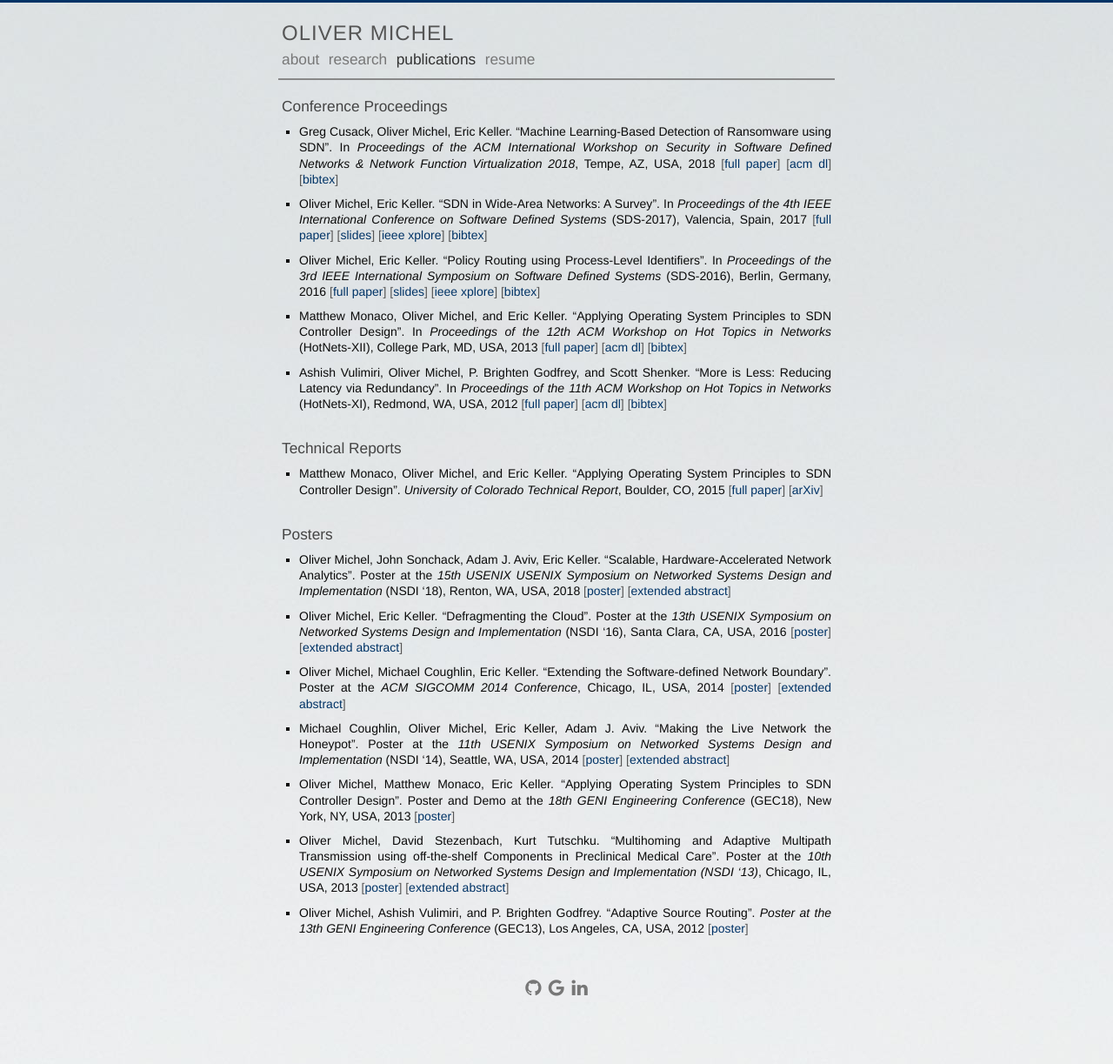
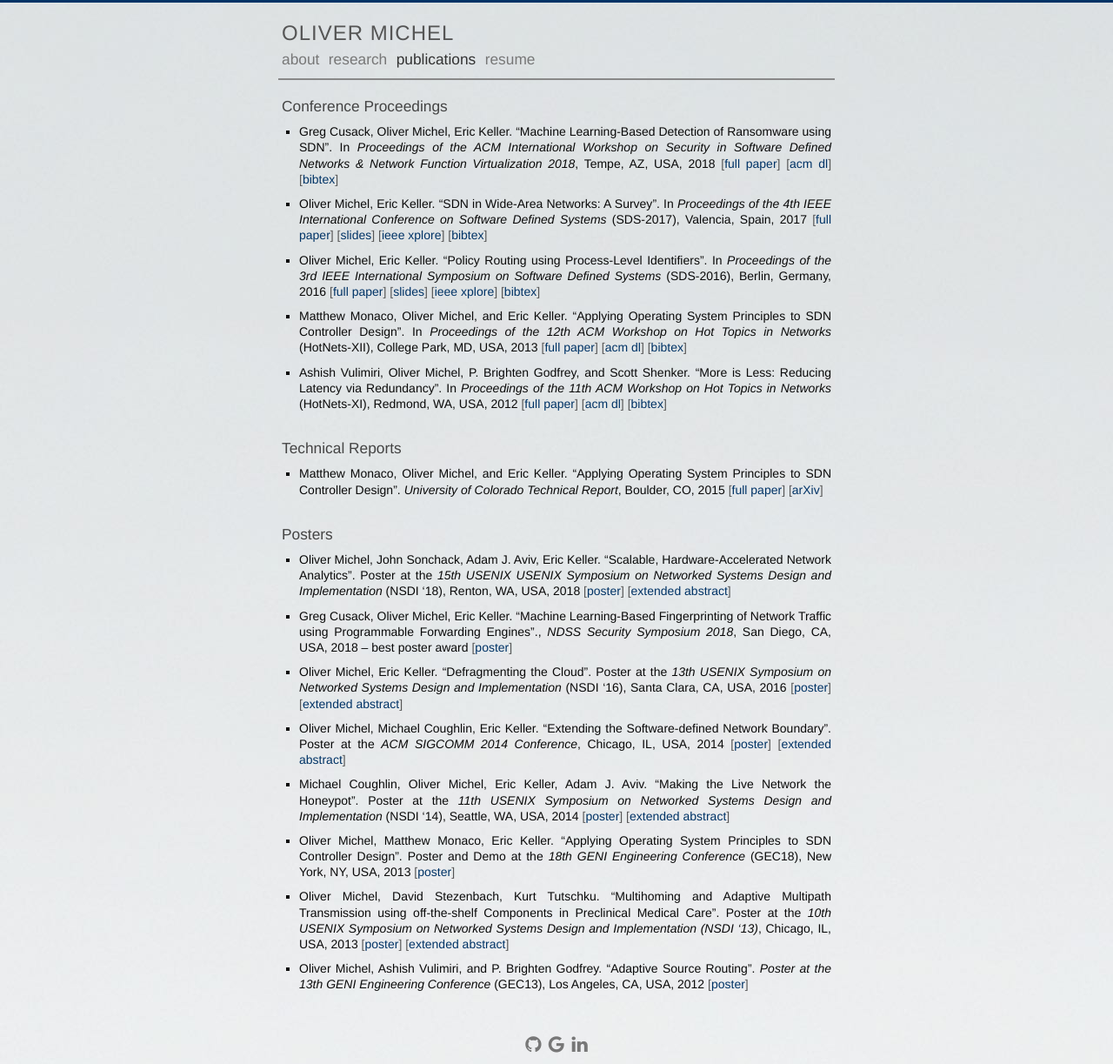
Before and after one commit to olivermichel/olivermichel.github.io, a Jekyll site: the page built from pages/publications.md, in a window 1280 px wide. Shown: the whole page at 87% size. Built offline with Jekyll 4.4.1, drawn with Linux system fonts in a browser that asks for light colours; before the commit the page ends 1158 px from its top, so only the background shows below that.

Commit message:
add ndss 2018 poster

```diff
--- a/pages/publications.md
+++ b/pages/publications.md
@@ -40,7 +40,12 @@ permalink: /publications/
 ## Posters
 
 * Oliver Michel, John Sonchack, Adam J. Aviv, Eric Keller. "**Scalable, Hardware-Accelerated
- 	Network Analytics**". Poster at the *15th USENIX USENIX Symposium on Networked Systems Design and Implementation* (NSDI '18), Renton, WA, USA, 2018 [poster](../doc/nsdi18-poster.pdf) [extended abstract](../doc/nsdi18-abstract.pdf)
+ 	Network Analytics**". Poster at the *15th USENIX USENIX Symposium on Networked Systems Design and
+  Implementation* (NSDI '18), Renton, WA, USA, 2018 [poster](../doc/nsdi18-poster.pdf)
+  [extended abstract](../doc/nsdi18-abstract.pdf)
+* Greg Cusack, Oliver Michel, Eric Keller. "**Machine Learning-Based Fingerprinting of Network
+  Traffic using Programmable Forwarding Engines**"., *NDSS Security Symposium 2018*, San Diego, CA,
+  USA, 2018 -- **best poster award** [poster](../doc/ndss18-poster.pdf)
 * Oliver Michel, Eric Keller. "**Defragmenting the Cloud**". Poster at the *13th
 	USENIX Symposium on Networked Systems Design and Implementation* (NSDI '16),
 	Santa Clara, CA, USA, 2016 [poster](../doc/nsdi16-poster.pdf)
```
Also changed, not shown: 1 other file.
